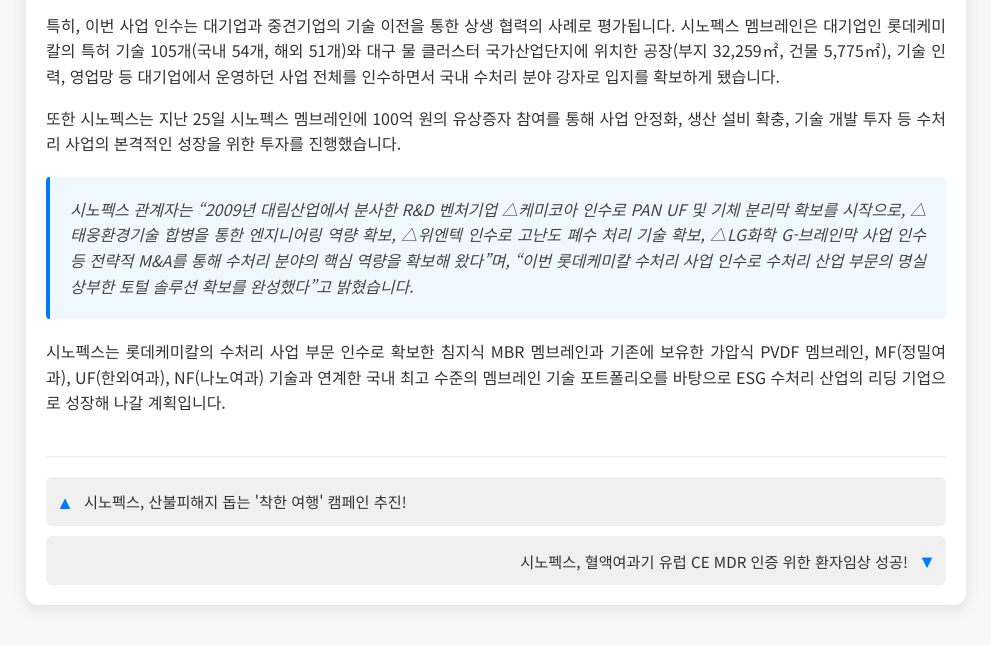
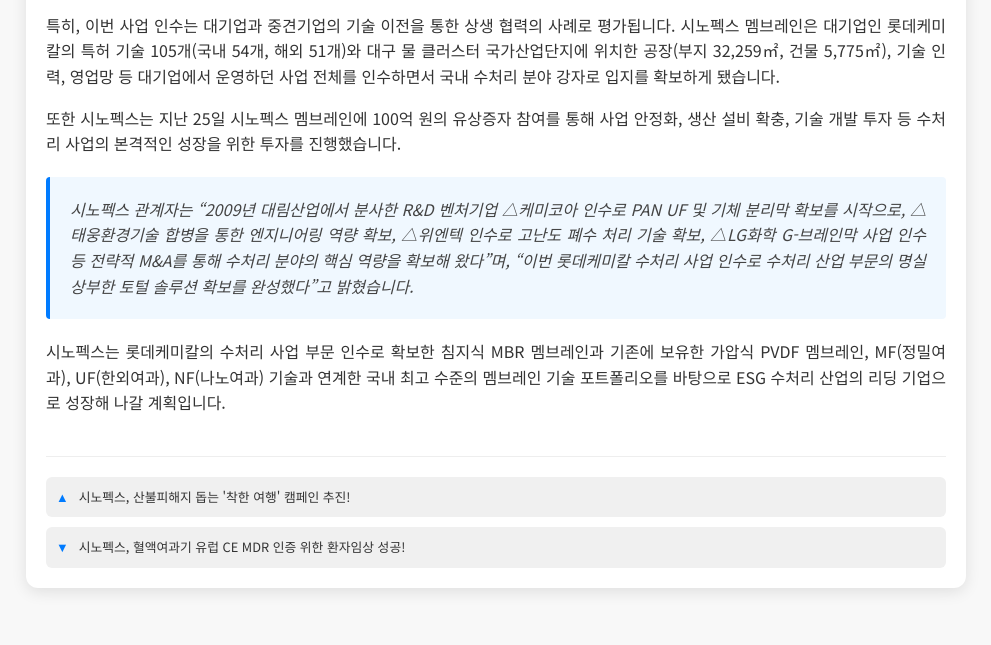
Before and after one commit to goodlight1234/news20, a plain HTML site: page index.html in a window 1280 px wide. Shown: the part 1219-1864 px from the top of the page, without its empty margins (144-1135 px from the left). Drawn offline with Linux system fonts and the light colour scheme.

Commit message:
Update index.html

```diff
--- a/index.html
+++ b/index.html
@@ -144,7 +144,7 @@
             border-radius: 6px;
             text-decoration: none;
             color: #333;
-            font-size: 0.95em;
+            font-size: 0.8em;
             transition: background-color 0.3s ease, color 0.3s ease;
         }
 
@@ -154,7 +154,7 @@
         }
 
         .post-link .arrow {
-            font-size: 1.2em;
+            font-size: 1.0em;
             color: #007bff;
             margin: 0 10px;
             font-weight: bold;
@@ -211,7 +211,7 @@
     </div>
  <div class="post-navigation">
         <a href="https://goodlight1234.github.io/news19/" class="post-link prev"><span class="arrow">▲</span> 시노펙스, 산불피해지 돕는 '착한 여행' 캠페인 추진!</a>
-        <a href="https://goodlight1234.github.io/news21/" class="post-link next">시노펙스, 혈액여과기 유럽 CE MDR 인증 위한 환자임상 성공!<span class="arrow">▼</span></a>
+        <a href="https://goodlight1234.github.io/news21/" class="post-link prev"><span class="arrow">▼</span>시노펙스, 혈액여과기 유럽 CE MDR 인증 위한 환자임상 성공!</a>
     </div></div>
 
 </body>
```
